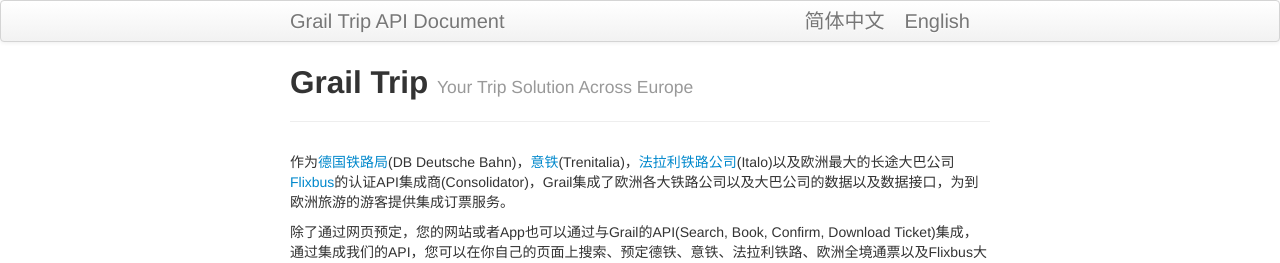
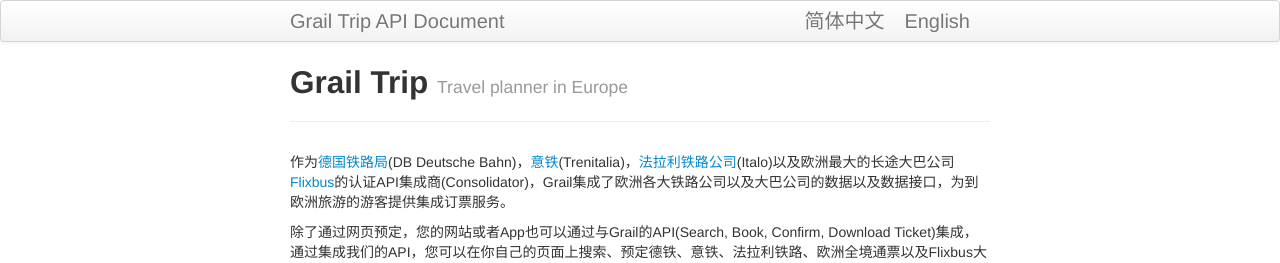
Before and after one commit to kyoangel/grailtrip, a Jekyll site: the page built from zh/index.md, in a window 1280 px wide. Shown: the top 263 px of the page. Built offline with Jekyll 4.4.1, drawn with Linux system fonts in a browser that asks for light colours.

Commit message:
changed tag line

```diff
--- a/zh/index.md
+++ b/zh/index.md
@@ -1,7 +1,7 @@
 ---
 layout: page
 title: Grail Trip
-tagline: Your Trip Solution Across Europe
+tagline: Travel planner in Europe
 description: To help you book europe trip tickets include DBahn, Italo, and Trenitalia
 locale: zh
 ---
```
